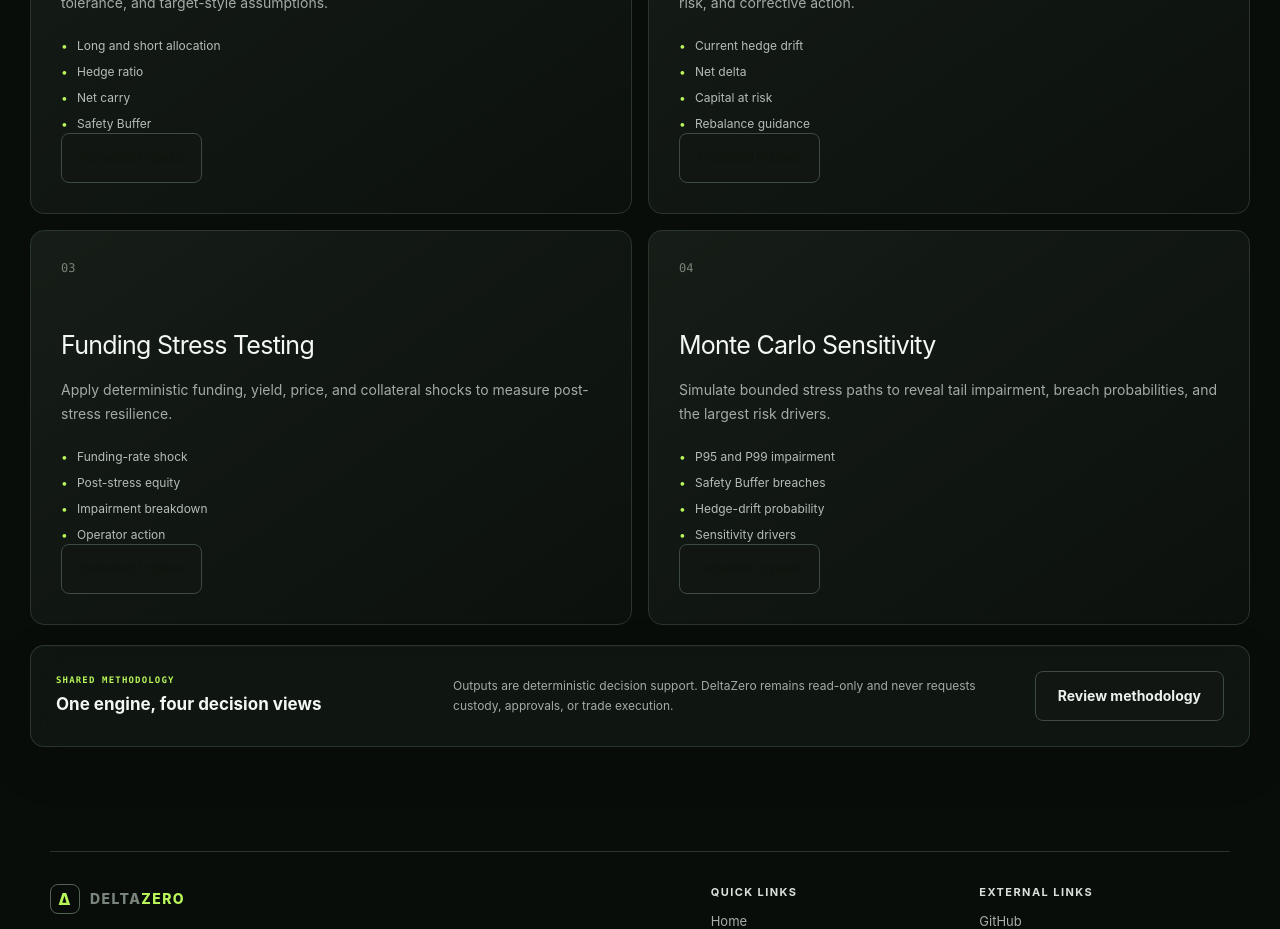
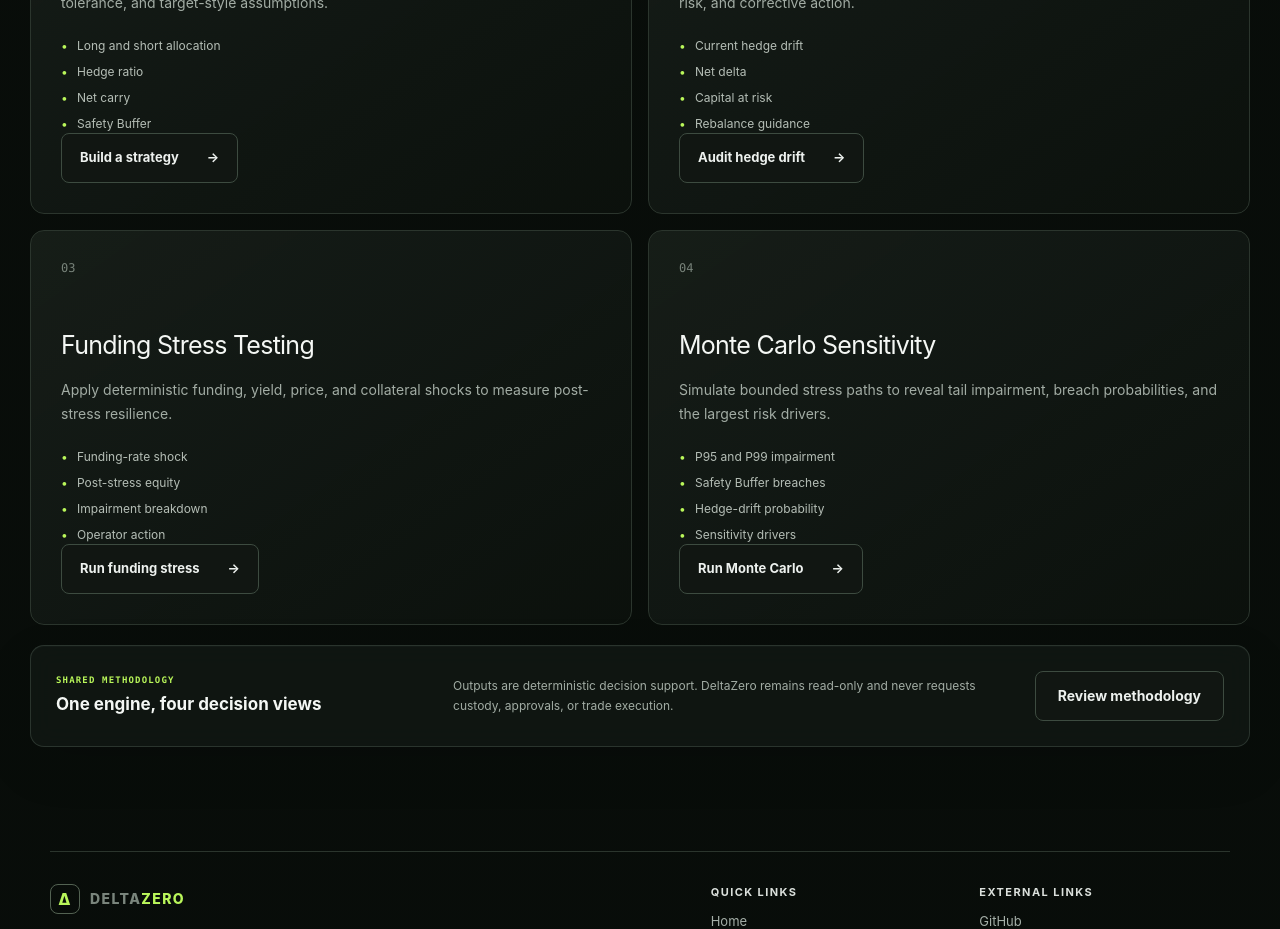
Before and after one commit to Teecash96/DeltaZero, a Next.js app in the folder frontend/: page /risk-engine in a window 1280 px wide. Shown: the part 1180-2109 px from the top of the page. Built offline with nearby package versions, Linux system fonts and the light colour scheme; no server answers.

Commit message:
fix: restore risk engine action buttons

```diff
--- a/frontend/app/globals.css
+++ b/frontend/app/globals.css
@@ -225,7 +225,7 @@ button:focus-visible, a:focus-visible, input:focus-visible, select:focus-visible
 .risk-engine-grid { grid-template-columns: repeat(2, minmax(0, 1fr)); }
 .risk-engine-grid .tool-card { min-width: 0; }
 .risk-engine-grid .tool-card h2 { margin: 52px 0 14px; overflow-wrap: anywhere; font-size: 25px; letter-spacing: -.03em; }
-.risk-engine-grid .tool-card > .risk-engine-action { width: fit-content; margin-top: auto; padding: 0 18px; color: #10150e; font-size: 13px; white-space: nowrap; }
+.risk-engine-grid .tool-card > .risk-engine-action { width: fit-content; margin-top: auto; padding: 0 18px; font-size: 13px; white-space: nowrap; }
 .risk-engine-boundary { margin-top: 20px; padding: 24px; display: grid; grid-template-columns: minmax(210px, .8fr) minmax(0, 1.2fr) auto; align-items: center; gap: 28px; }
 .risk-engine-boundary div { display: grid; gap: 7px; }
 .risk-engine-boundary div span { color: var(--green); font: 700 9px var(--font-geist-mono); letter-spacing: .13em; text-transform: uppercase; }
--- a/frontend/app/risk-engine/page.tsx
+++ b/frontend/app/risk-engine/page.tsx
@@ -68,7 +68,9 @@ export default function RiskEnginePage() {
             <ul className="product-bullets">
               {module.bullets.map((bullet) => <li key={bullet}>{bullet}</li>)}
             </ul>
-            <span className="button button-secondary risk-engine-action">Included in pass</span>
+            <Link className="button button-secondary risk-engine-action" href={module.href}>
+              {module.action} <span aria-hidden="true">→</span>
+            </Link>
           </article>
         ))}
       </section>
```
